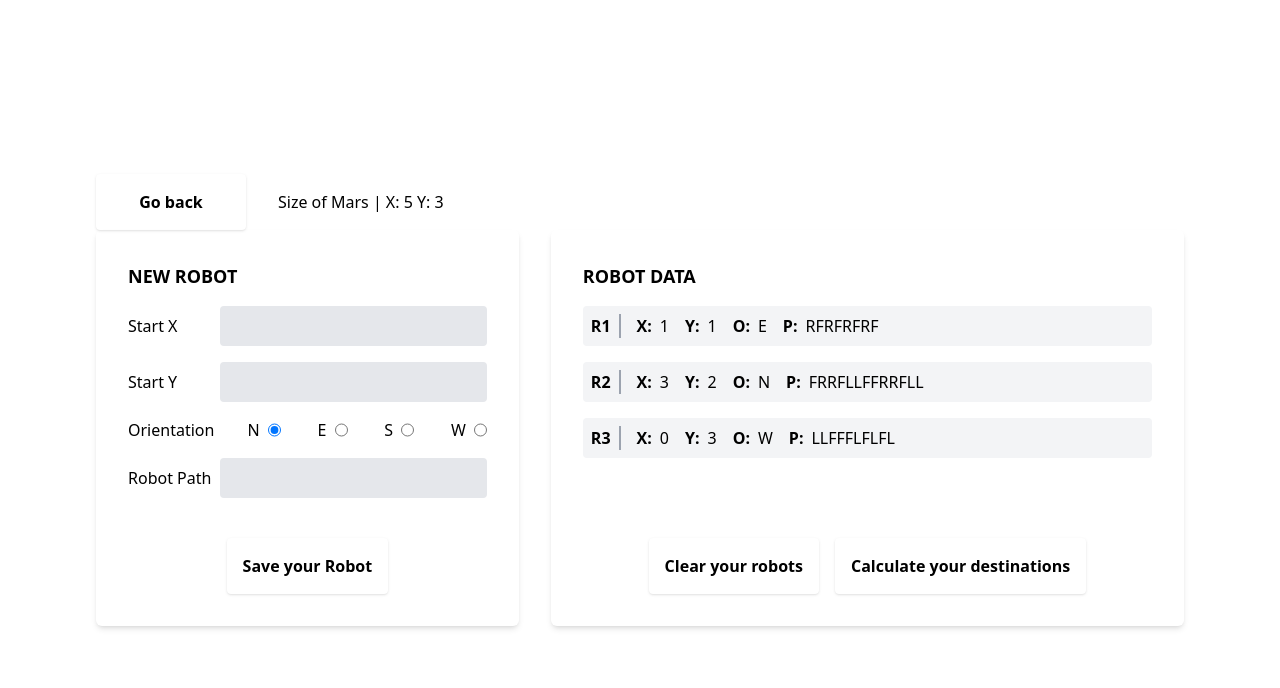
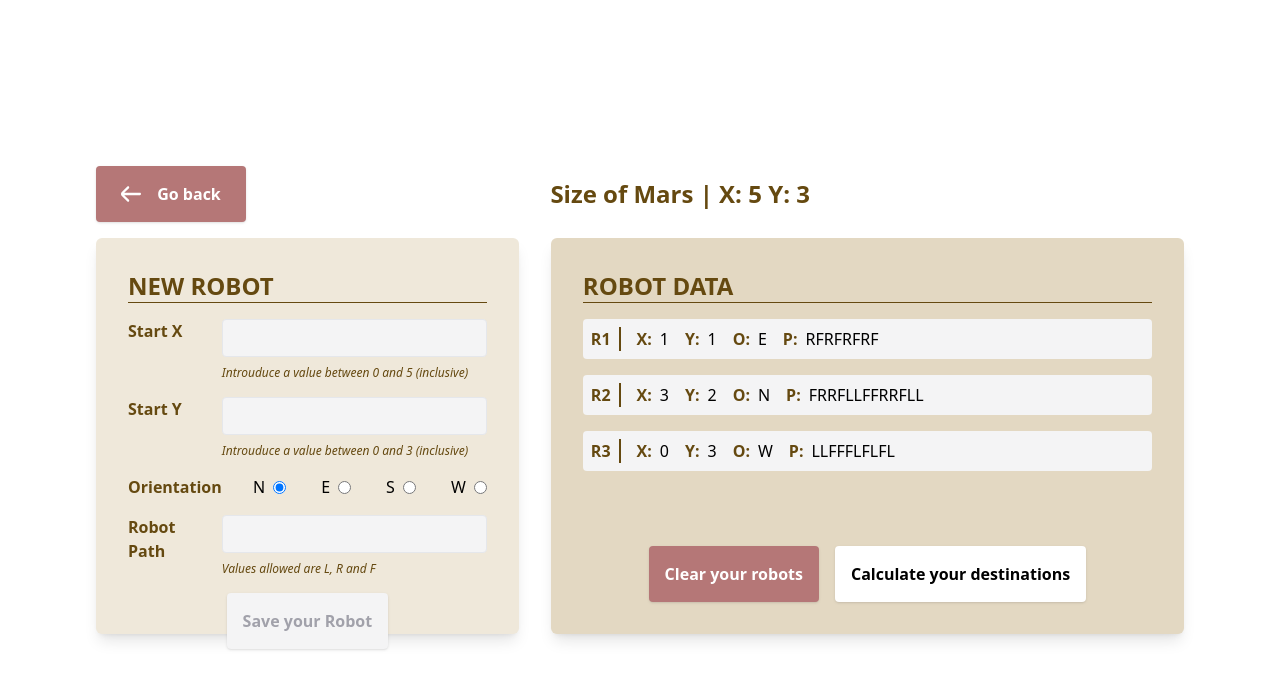
Before and after one commit to nuriaricart/martian-robots, a React (Vite) app: page / in a window 1280 px wide. Both pictures are taken after a click on the button "Go to Mars!!". Shown: the top 688 px of the page. Built offline with nearby package versions, Linux system fonts and the light colour scheme.

Commit message:
style: apply styling to robot landing

```diff
--- a/src/components/Robot.tsx
+++ b/src/components/Robot.tsx
@@ -9,11 +9,11 @@ const RobotInfo = (props: {coord: Coordinate, orientation: OrientationEnumType,
     const {coord, orientation, path, isDisplayLabels, isLost, className} = props;
     return (
         <div className={classNames("flex gap-4 flex-wrap", className)}>
-            <div className="flex gap-2">{isDisplayLabels && <div className="font-bold">X:</div>}{coord.x}</div>
-            <div className="flex gap-2">{isDisplayLabels && <div className="font-bold">Y:</div>}{coord.y}</div>
-            <div className="flex gap-2">{isDisplayLabels && <div className="font-bold">O:</div>}{orientation}</div>
+            <div className="flex gap-2">{isDisplayLabels && <div className="font-bold text-brand-brown-400">X:</div>}{coord.x}</div>
+            <div className="flex gap-2">{isDisplayLabels && <div className="font-bold text-brand-brown-400">Y:</div>}{coord.y}</div>
+            <div className="flex gap-2">{isDisplayLabels && <div className="font-bold text-brand-brown-400">O:</div>}{orientation}</div>
             {path && <div className="flex gap-2">
-                {isDisplayLabels && <div className="font-bold">P: </div>}{path}</div>}
+                {isDisplayLabels && <div className="font-bold text-brand-brown-400">P: </div>}{path}</div>}
             {isLost && <div>LOST</div>}
         </div>
     )
@@ -25,8 +25,8 @@ function Robot(props: RobotProps) {
 
     return (
         <div className="flex gap-4 flex-wrap flex-col lg:flex-row">
-            <div className="flex flex-[2] gap-4 p-2 rounded bg-gray-100">
-                <h3 className="font-bold border-gray-400 border-r-2 pr-2">{`R${id + 1}`}</h3>
+            <div className="flex flex-[2] gap-4 p-2 rounded bg-zinc-100">
+                <h3 className="font-bold border-r-2 border-brand-brown-400 pr-2 text-brand-brown-400">{`R${id + 1}`}</h3>
                 <RobotInfo coord={coord} orientation={orientation} path={path} className="flex-1" isDisplayLabels/>
             </div>
             {(finalDestination?.coord.x && finalDestination.coord.y && finalDestination.orientation) && (
@@ -34,9 +34,9 @@ function Robot(props: RobotProps) {
                     coord={finalDestination.coord}
                     orientation={finalDestination.orientation}
                     isLost={finalDestination.isLost}
-                    className={classNames("flex-1 p-2 rounded", {
-                        "bg-green-200": robot.finalDestination && !robot.finalDestination.isLost,
-                        "bg-red-100": robot.finalDestination?.isLost,
+                    className={classNames("flex-1 p-2 rounded font-bold", {
+                        "bg-brand-green-200": robot.finalDestination && !robot.finalDestination.isLost,
+                        "bg-brand-red-200": robot.finalDestination?.isLost,
                     })}
                 />
             )}
--- a/src/components/Robots.tsx
+++ b/src/components/Robots.tsx
@@ -3,6 +3,7 @@ import { Coordinate, MoveEnumType, Robot as RobotType } from "../types/entityTyp
 import Button from "./common/Button";
 import Robot from "./Robot";
 import { checkWithinBounds, equalRobots, getFutureRobot } from "../utils/helpers";
+import c from "classnames";
 
 type RobotsProps = {
     robots: RobotType[];
@@ -62,16 +63,16 @@ function Robots(props: RobotsProps) {
 
     return (
         <Fragment>
-            <div className="flex flex-col gap-4 w-full md:w-3/5 p-8 rounded-md shadow-md">
-                <h2 className="text-lg font-bold">ROBOT DATA</h2>
+            <div className="flex flex-col gap-4 w-full md:w-3/5 p-8 rounded-md shadow-lg bg-brand-brown-200">
+                <h2 className="text-2xl font-bold text-brand-brown-400 border-b border-brand-brown-400">ROBOT DATA</h2>
                 {(robots.length > 0) && (
-                    <div className="flex flex-col gap-4 flex-1">
+                    <div className={c("flex flex-col gap-4 flex-1 overflow-y-auto scroll-px-4 max-h-[410px]", {"md:pr-4": robots.length > 7, "pr-4 md:pr-0": robots.length > 5})}>
                         {robots.map((robot, index) => <Robot robot={robot} key={index} />)}
                     </div>
                 )}
 
-                <div className="flex gap-4 justify-center mt-auto">
-                    <Button label="Clear your robots" onClick={clearRobots} disabled={isButtonDisabled()} />
+                <div className="flex gap-4 justify-center mt-auto flex-col md:flex-row">
+                    <Button label="Clear your robots" onClick={clearRobots} disabled={isButtonDisabled()} isPrimaryButton={false} />
                     <Button label="Calculate your destinations" onClick={calculateFinalDestinations} disabled={isButtonDisabled()} />
                 </div>
             </div>
--- /dev/null
+++ b/src/components/common/ArrowIcon.tsx
@@ -0,0 +1,18 @@
+function ArrowIcon (props: {className?: string}) {
+    return (
+        <div className={props.className}>
+            <svg fill="currentColor" version="1.1" id="Capa_1" xmlns="http://www.w3.org/2000/svg" xmlnsXlink="http://www.w3.org/1999/xlink"
+                width="20px" height="20px" viewBox="0 0 44.952 44.952"
+                xmlSpace="preserve">
+                <g>
+                    <path d="M44.952,22.108c0-1.25-0.478-2.424-1.362-3.308L30.627,5.831c-0.977-0.977-2.561-0.977-3.536,0
+                        c-0.978,0.977-0.976,2.568,0,3.546l10.574,10.57H2.484C1.102,19.948,0,21.081,0,22.464c0,0.003,0,0.025,0,0.028
+                        c0,1.382,1.102,2.523,2.484,2.523h35.182L27.094,35.579c-0.978,0.978-0.978,2.564,0,3.541c0.977,0.979,2.561,0.978,3.538-0.001
+                        l12.958-12.97c0.885-0.882,1.362-2.059,1.362-3.309C44.952,22.717,44.952,22.231,44.952,22.108z"/>
+                </g>
+            </svg>
+        </div>
+    );
+}
+
+export default ArrowIcon;
--- a/src/components/common/Button.tsx
+++ b/src/components/common/Button.tsx
@@ -1,17 +1,30 @@
-import classnames from "classnames";
+import c from "classnames";
 
 type ButtonProps = {
     label: string;
     onClick: () => void;
-    className?: string;
+    classNames?: {
+        buttonWrapperClassName?: string;
+        labelClassName?: string;
+    };
     disabled?: boolean;
+    isPrimaryButton?: boolean;
+    children?: JSX.Element | JSX.Element[];
 }
 
 function Button(props: ButtonProps) {
-    const {label, className, onClick, disabled} = props;
+    const {label, classNames, onClick, disabled, isPrimaryButton = true, children} = props;
 
     return (
-        <button className={classnames("p-4 rounded font-bold shadow bg-white disabled:bg-gray-100 disabled:text-gray-400", className)} onClick={onClick} disabled={disabled}>{label}</button>
+        <button className={c("p-4 rounded font-bold shadow disabled:bg-zinc-100 disabled:text-zinc-400 flex items-center gap-4 justify-center", classNames?.buttonWrapperClassName, {
+           "bg-white hover:bg-brand-brown-300 hover:text-white": isPrimaryButton,
+           "bg-brand-red-300 text-white hover:bg-white hover:text-black": !isPrimaryButton
+        })} onClick={onClick} disabled={disabled}>
+            {children}
+            <div className={classNames?.labelClassName}>
+                {label}
+            </div>
+        </button>
     );
 }
 
--- a/src/components/common/Container.tsx
+++ b/src/components/common/Container.tsx
@@ -2,7 +2,7 @@ import classNames from "classnames";
 
 function Container(props: {children: JSX.Element | JSX.Element[], className?: string}) {
     return (
-        <div className={classNames("h-full w-full flex p-8 sm:p-24 items-center", props.className)}>
+        <div className={classNames("sm:h-full w-full flex p-8 sm:p-24 items-center", props.className)}>
             {props.children}
         </div>
     )
--- a/src/components/common/InputWrapper.tsx
+++ b/src/components/common/InputWrapper.tsx
@@ -22,9 +22,19 @@ function InputWrapper (props: InputWrapperProps) {
     const {labelText, value, type, classNames, keyValue, setValue, name, checked, helperText} = props;
     return (
         <label className={c("flex gap-2", classNames?.labelWrapperClassName)}>
-            <span className={c(classNames?.labelClassName)}>{labelText}</span>
-            <input name={name} type={type} value={value as string} onChange={e => setValue(e.target.value, keyValue)} min="0" checked={checked} className={c({"bg-gray-200 appearance-none border-2 border-gray-200 rounded py-2 px-4 text-gray-700 leading-tight focus:outline-none focus:bg-white focus:border-purple-500": type != "radio"}, classNames?.inputClassName)}></input>
-            {helperText && <div className="italic text-xs text-gray-400">{helperText}</div>}
+            <div className={c(classNames?.labelClassName)}>{labelText}</div>
+            <div className="flex flex-col flex-[2] gap-2">
+                <input
+                    name={name}
+                    type={type}
+                    value={value as string}
+                    onChange={e => setValue(e.target.value, keyValue)}
+                    min="0"
+                    checked={checked}
+                    className={c({"bg-zinc-100 appearance-none border border-text-brand-brown-400 rounded py-2 px-4 text-brand-brown-400 leading-tight": type != "radio"}, classNames?.inputClassName)}
+                />
+                {helperText && <div className="italic text-xs text-brand-brown-400">{helperText}</div>}
+            </div>
         </label>
     )
 };
--- a/src/components/forms/RobotForm.tsx
+++ b/src/components/forms/RobotForm.tsx
@@ -12,8 +12,8 @@ type RobotFormProps = {
 const OrientationInput = (props: {setProp: (input: string, key: string) => void, orientation: OrientationEnumType}) => {
     const {setProp, orientation} = props;
     return (
-        <div className="flex">
-            <div className="flex-1">Orientation</div>
+        <div className="flex gap-2">
+            <div className="flex-1 font-bold text-brand-brown-400">Orientation</div>
             <div className="flex justify-between flex-[2]">
                 {Object.keys(OrientationEnum).map((_orientation, index) => OrientationEnum[index] &&
                     <InputWrapper
@@ -25,6 +25,7 @@ const OrientationInput = (props: {setProp: (input: string, key: string) => void,
                         keyValue="orientation"
                         setValue={setProp}
                         checked={OrientationEnum[index] == orientation}
+                        classNames={{labelWrapperClassName: "items-center"}}
                     />
                 )}
             </div>
@@ -68,13 +69,37 @@ function RobotForm(props: RobotFormProps) {
     }, [robot]);
 
     return (
-        <div className="flex flex-col gap-4 w-full md:w-2/5 p-8 rounded-md shadow-md">
-            <h2 className="text-lg font-bold">NEW ROBOT</h2>
-            <InputWrapper type="number" labelText={"Start X"} value={robot.coord.x} keyValue="x" setValue={setCoord} classNames={{labelWrapperClassName: "items-center", labelClassName:"flex-1", inputClassName:"flex-[2]" }} />
-            <InputWrapper type="number" labelText={"Start Y"} value={robot.coord.y} keyValue="y" setValue={setCoord} classNames={{labelWrapperClassName: "items-center", labelClassName:"flex-1", inputClassName:"flex-[2]" }} />
+        <div className="flex flex-col gap-4 w-full md:w-2/5 p-8 rounded-md shadow-lg bg-brand-brown-100">
+            <h2 className="text-2xl font-bold text-brand-brown-400 border-b border-brand-brown-400">NEW ROBOT</h2>
+            <InputWrapper
+                type="number"
+                labelText={"Start X"}
+                value={robot.coord.x}
+                helperText={`Introuduce a value between 0 and ${gridSize.x} (inclusive)`}
+                keyValue="x"
+                setValue={setCoord}
+                classNames={{labelClassName:"flex-1 font-bold text-brand-brown-400", inputClassName:"flex-[2]" }}
+            />
+            <InputWrapper
+                type="number"
+                labelText={"Start Y"}
+                value={robot.coord.y}
+                helperText={`Introuduce a value between 0 and ${gridSize.y} (inclusive)`}
+                keyValue="y"
+                setValue={setCoord}
+                classNames={{labelClassName:"flex-1 font-bold text-brand-brown-400", inputClassName:"flex-[2]" }}
+            />
             <OrientationInput setProp={setProp} orientation={robot.orientation} />
-            <InputWrapper type="text" labelText={"Robot Path"} value={robot.path} keyValue="path" setValue={setProp} classNames={{labelWrapperClassName: "items-center", labelClassName:"flex-1", inputClassName:"flex-[2]" }} />
-            <Button label="Save your Robot" className="self-center mt-auto" onClick={() => {saveRobot(robot)}} disabled={!isValidRobotCallback()} />
+            <InputWrapper
+                type="text"
+                labelText={"Robot Path"}
+                value={robot.path}
+                helperText={`Values allowed are L, R and F`}
+                keyValue="path"
+                setValue={setProp}
+                classNames={{labelClassName:"flex-1 font-bold text-brand-brown-400", inputClassName:"flex-[2] uppercase" }}
+            />
+            <Button label="Save your Robot" classNames={{buttonWrapperClassName: "self-center mt-auto w-full md:w-auto"}} onClick={() => {saveRobot(robot)}} disabled={!isValidRobotCallback()} />
         </div>
     );
 }
--- a/src/components/landing/RobotLanding.tsx
+++ b/src/components/landing/RobotLanding.tsx
@@ -5,6 +5,7 @@ import Container from "../common/Container";
 import RobotForm from "../forms/RobotForm";
 import Button from "../common/Button";
 import { checkWithinBounds } from "../../utils/helpers";
+import ArrowIcon from "../common/ArrowIcon";
 
 type RobotLandingProps = {
     gridSize: Coordinate;
@@ -34,10 +35,14 @@ function RobotLanding(props: RobotLandingProps) {
     const goBack = useCallback(() => {setIsRobotForm(false)}, [setIsRobotForm]);
 
     return (
-        <Container className="flex-col justify-center">
-            <div className="w-full flex items-center gap-8">
-                <Button label="Go back" onClick={goBack} className="self-start min-w-[150px]" />
-                <div className="justify-center">Size of Mars | X: {gridSize.x} Y: {gridSize.y}</div>
+        <Container className="flex-col justify-center gap-4">
+            <div className="w-full flex gap-4 md:gap-8 items-center">
+                <div className="md:w-2/5">
+                    <Button label="Go back" onClick={goBack} classNames={{buttonWrapperClassName: "self-start md:min-w-[150px]", labelClassName: "hidden md:block"}} isPrimaryButton={false}>
+                        <ArrowIcon className="rotate-180" />
+                    </Button>
+                </div>
+                <div className="text-2xl font-bold text-brand-brown-400 justify-center text-center md:text-left md:w-3/5">Size of Mars | X: {gridSize.x} Y: {gridSize.y}</div>
             </div>
             <div className="max-h-[65%] flex flex-col md:flex-row gap-8 w-full h-full">
                 <RobotForm saveRobot={saveRobot} gridSize={gridSize} />
--- a/src/utils/helpers.ts
+++ b/src/utils/helpers.ts
@@ -38,9 +38,9 @@ export function equalRobots(robot1: Robot, robot2: Robot): boolean {
 }
 
 export function isValidRobot(gridSize: Coordinate, robot: Robot) {
-    return Number(robot.coord.x) >= 0 && Number(robot.coord.y) >= 0 && robot.orientation && isValidPath(robot.path) && checkWithinBounds(gridSize, robot.coord);
+    return robot.coord.x && Number(robot.coord.x) >= 0 && robot.coord.y && Number(robot.coord.y) >= 0 && robot.orientation && isValidPath(robot.path) && checkWithinBounds(gridSize, robot.coord);
 }
 
 export function isValidPath(path: string): boolean {
-    return path.toUpperCase().split('').filter(move => !(move in MoveEnum)).length == 0;
+    return path.length > 0 && path.toUpperCase().split('').filter(move => !(move in MoveEnum)).length == 0;
 }
--- a/tailwind.config.ts
+++ b/tailwind.config.ts
@@ -6,7 +6,23 @@ export default {
     "./src/**/*.{js,ts,jsx,tsx}",
   ],
   theme: {
-    extend: {},
+    extend: {
+      colors: {
+        'brand-brown': {
+          100: '#efe8da',
+          200: '#e3d8c2',
+          300: '#a99d85',
+          400: '#654910'
+        },
+        'brand-red': {
+          200: '#d9b1b1',
+          300: '#b57777'
+        },
+        'brand-green': {
+          200: '#9ad39a'
+        }
+      },
+    },
   },
   plugins: [],
 } satisfies Config
```
